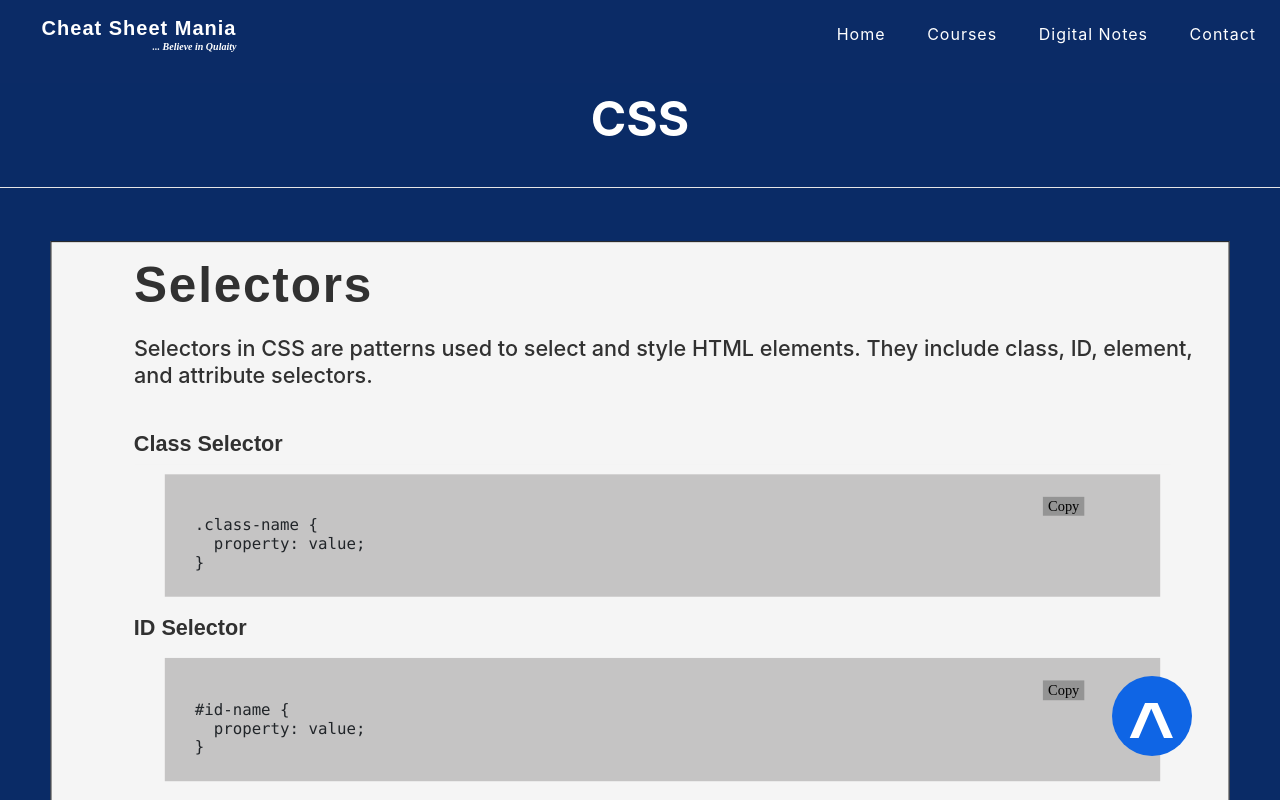
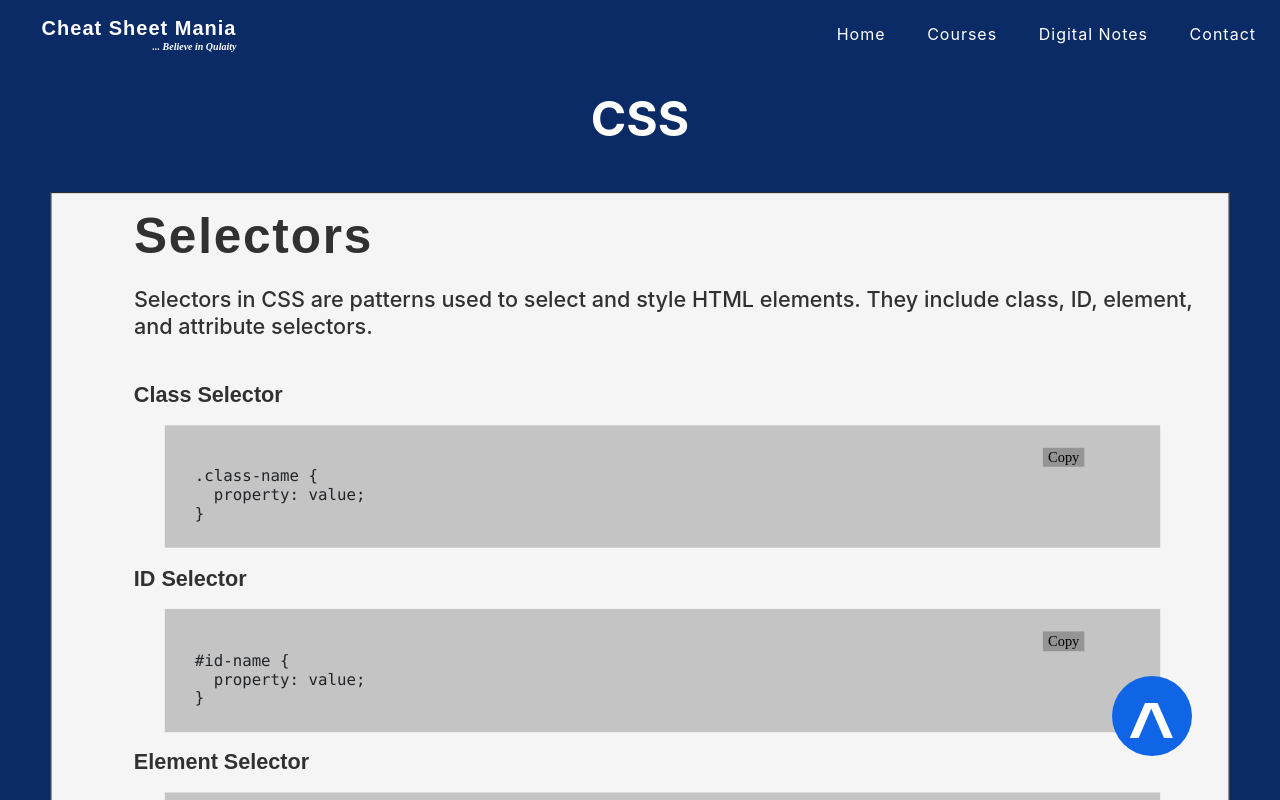
Before and after one commit to anmolmain/educationWebsite, a React (Create React App) app: page /courses/csscourse in a window 1280 px wide. Shown: the top 800 px of the page. Built offline with nearby package versions, Linux system fonts and the light colour scheme.

Commit message:
Fixed issue of displaying subjectName on every card

```diff
--- a/src/CoursesFolder/Template.jsx
+++ b/src/CoursesFolder/Template.jsx
@@ -15,7 +15,7 @@ const TempLate = (prop) => {
     return (
         <>
             {/* {
-        // console.log(prop.sname);
+                console.log(prop.sname);
                 console.log(prop.props)
             } */}
             <div className="btnDiv">
@@ -23,16 +23,11 @@ const TempLate = (prop) => {
                     <p>^</p></button>
             </div>
             {
+                <p className='topicName' style={{ margin: "0px", padding: "0px" }}> {`${prop.sname} `}</p>
+            }
+            {
                 prop.props.map((item, key) => (
                     <div className="DataSection">
-                        <div className="row">
-                            <div className="col-2"></div>
-                            <div className="col-8">
-                            <p className='topicName'> {`${prop.sname} `}</p>
-                            </div>
-                            <div className="col-2"></div>
-                        </div>
-                        <hr />
                         <div className='mainDivLanding row'>
                             <div className="col-12">
                                 <p id='div1Text'>{item.topic_name}</p>
```
